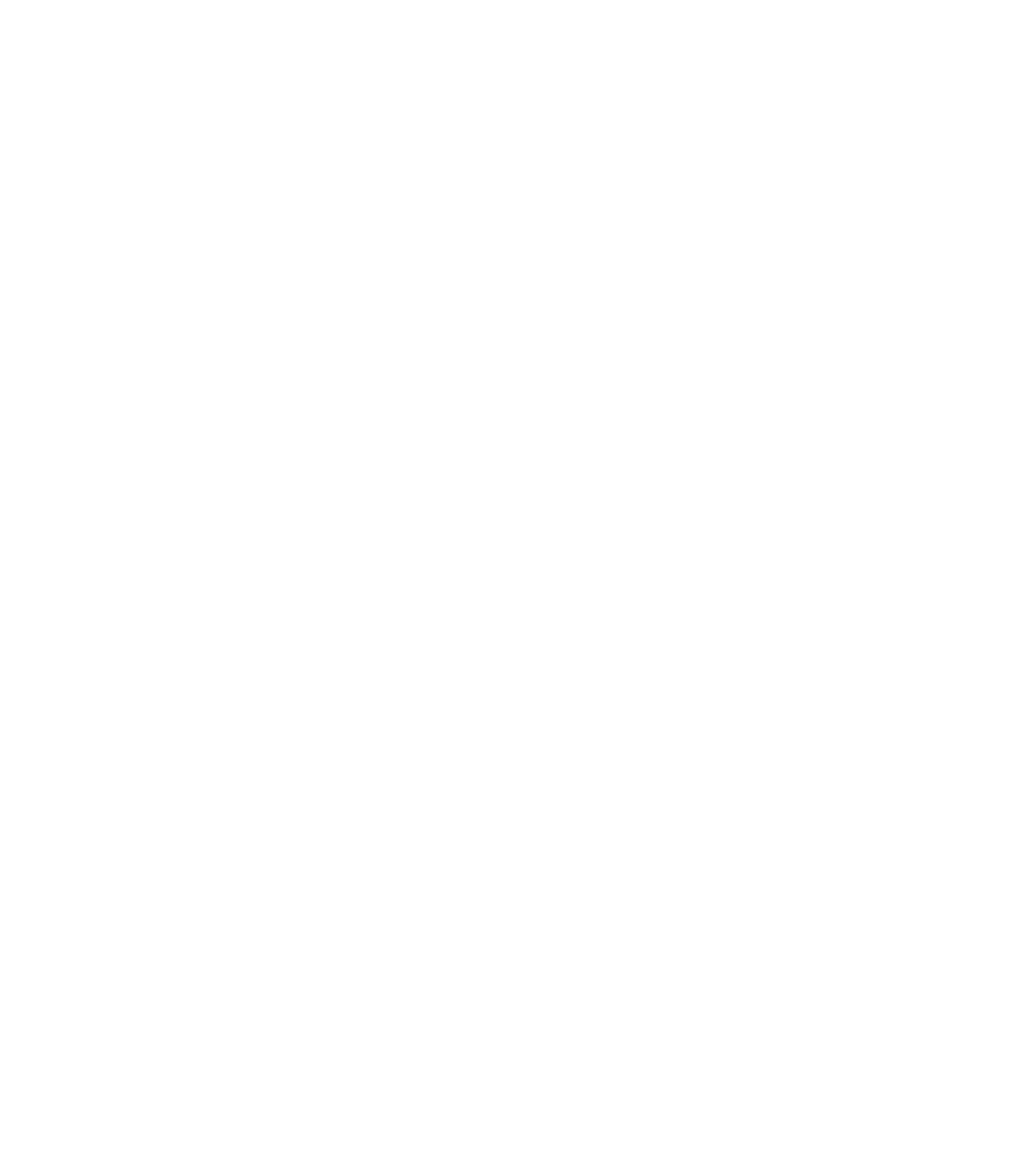
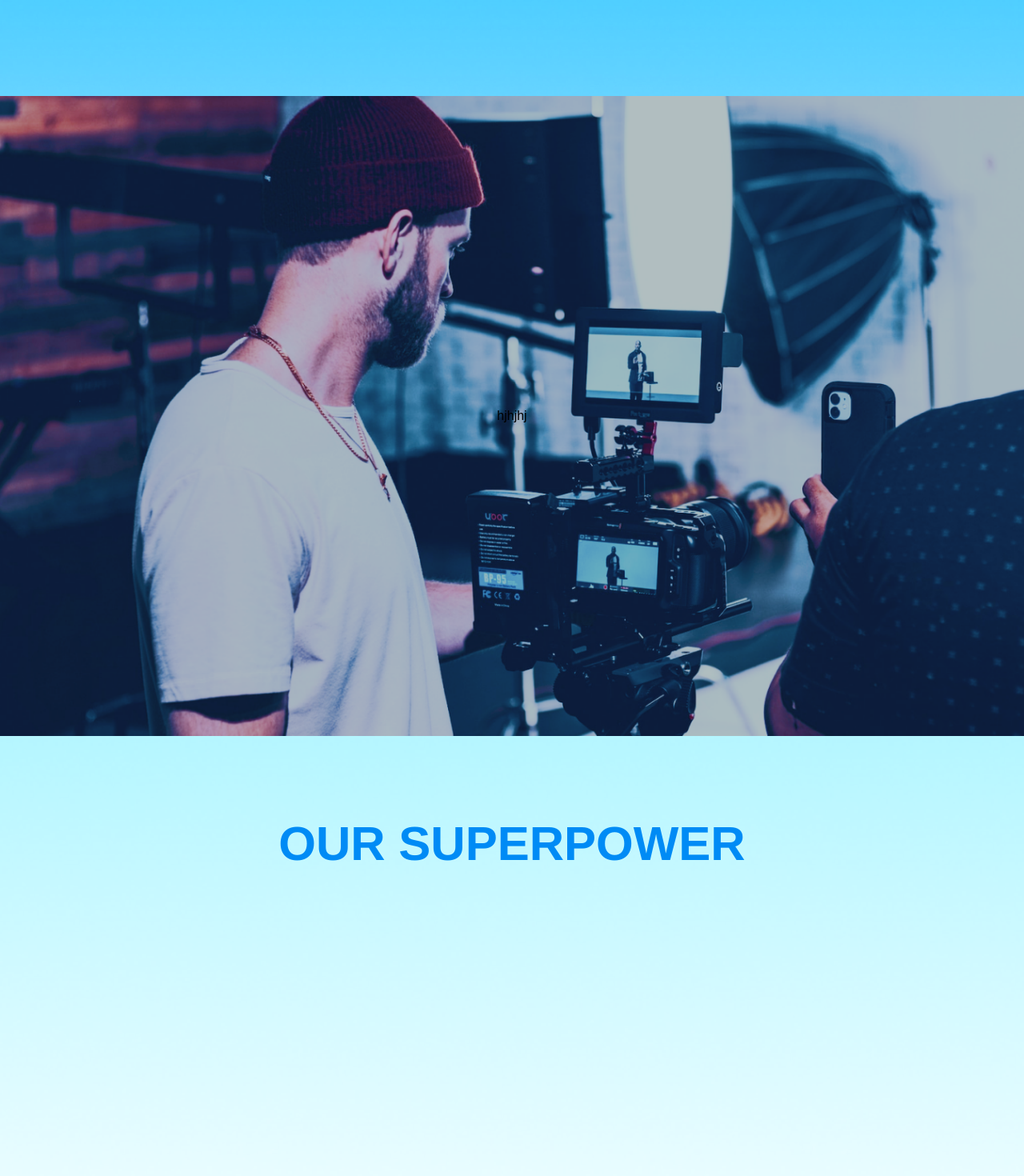
Before and after one commit to NataliiaDanchenko/depl-react, a React (Create React App) app: page /depl-react/ in a window 1280 px wide. Shown: the part 900-2370 px from the top of the page at 80% size. Before the commit the page ends 800 px from the top, so only its background shows below. Built offline with nearby package versions, Linux system fonts and the light colour scheme.

Commit message:
commit new

```diff
--- a/package.json
+++ b/package.json
@@ -2,7 +2,7 @@
   "name": "my-app",
   "version": "0.1.0",
   "private": true,
-  "homepage": "https://nataliiadanchenko.github.io/depl-react/",
+  "homepage": "https://nataliiadanchenko.github.io/depl-react/portfolio",
   "dependencies": {
     "@testing-library/jest-dom": "^5.16.5",
     "@testing-library/react": "^13.4.0",
--- a/src/Components/App.js
+++ b/src/Components/App.js
@@ -1,13 +1,10 @@
 
 import './App.css';
 import Header from "./Header/Header";
-import Works from "./Header/Works/Works";
-import AboutUs from "./Header/AboutUs/AboutUs";
-import Price from "./Header/Price/Price";
-import Main from "./Main/Main";
-import Footer from "./Footer";
 import img from "../assets/img/Header/header-logo.svg";
-import {Route, Routes} from "react-router-dom";
+import Section1 from "./Main/Section/Section1/Section1";
+import Section2 from "./Main/Section/Section2/Section2";
+
 
 function App(props) {
   return (
@@ -15,17 +12,14 @@
     <div className="App">
       <header className="App">
         <Header links={props.state.header} logo={img} contacts={props.state.header.contacts} logosTitle={props.state.header.logosTitle} h1={props.state.header.h1}/>
+          <Section1/>
+          <Section2/>
+
 
       </header>
-    <Routes>
-        <Route path="/" element={<Main backgroundVideo={props.state.main.backgroundVideo}  offers={props.state.main.offers} newSectionCard={props.state.offers}/>}/>
-        <Route path="/works" element={<Works/>}/>
-        <Route path="/about-us" element={<AboutUs/>}/>
-        <Route path="/price" element={<Price/>}/>
-    </Routes>
 
-        { /*<Main backgroundVideo={props.state.main.backgroundVideo}  offers={props.state.main.offers} newSectionCard={props.state.offers}/> */}
-        <Footer/>
+
+
 
     </div>
   );
--- a/src/Components/Main/Main.jsx
+++ b/src/Components/Main/Main.jsx
@@ -11,6 +11,7 @@
             <Section1 backgroundVideo={props.backgroundVideo}/>
             <Section2 offers={props.offers}/>
 
+
         </main>
     )
 }
--- a/src/Components/Main/Section/Section1/Section1.jsx
+++ b/src/Components/Main/Section/Section1/Section1.jsx
@@ -2,9 +2,8 @@
 const Section1 = (props) => {
     return (
         <section>
-            <div className="section1_background">
-                <div className="section1_text"><div>{props.backgroundVideo.backgroundVideoTitle}</div><div>{props.backgroundVideo.backgroundVideoSubTitle}</div></div>
-            </div>
+            <div className="section1_background">hjhjhj</div>
+
         </section>
     )
 }
--- a/src/Components/Main/Section/Section2/Section2.jsx
+++ b/src/Components/Main/Section/Section2/Section2.jsx
@@ -1,5 +1,4 @@
 
-import Card from "./newSectionCard/NewSectionCard";
 import "./Section2.css";
 
 const Section2 = (props) => {
@@ -9,9 +8,7 @@
                 <div className="h2"><h2>OUR SUPERPOWER</h2></div>
                 <div className="our_superpower_flex">
 
-                    {
-                        props.offers.map(c => <Card offer={c}/>)
-                    }
+
 
                 </div>
             </div>
```
